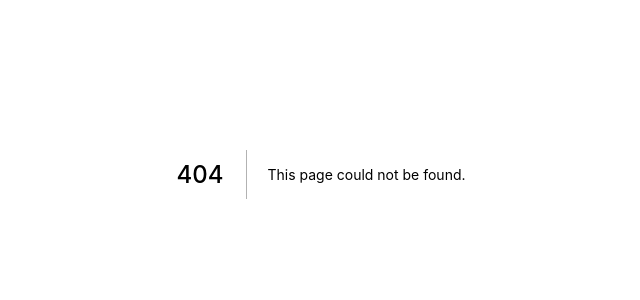
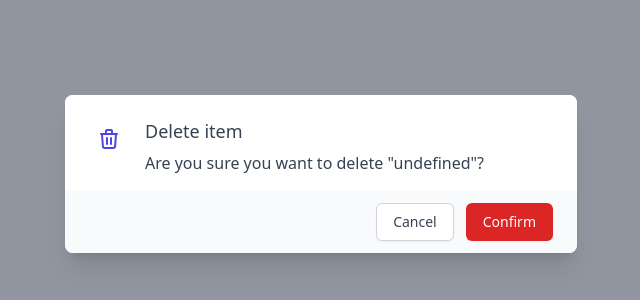
Before and after one commit to a19i23/find-my-stuff, a Next.js app: page /DeleteModal in a window 1280 px wide. Before the commit this address had no page. Shown: the part 226-526 px from the top of the page, without its empty margins (319-959 px from the left). Built offline with nearby package versions, Linux system fonts and the light colour scheme.

Commit message:
able to delete item (#7)

```diff
--- /dev/null
+++ b/pages/DeleteModal.jsx
@@ -0,0 +1,136 @@
+import React, { useEffect, useRef, useState } from 'react';
+import CustomizedSnackbar from '../components/CustomizedSnackbar';
+import RocketLoading from '../components/RocketLoading';
+import Router from 'next/router';
+
+const DeleteModal = ({ item, setOpen, setOpenRocket, setSnackbar }) => {
+  const ref = useRef();
+  const confirmDeleteMessage = `Are you sure you want to delete "${item?.name}"?`;
+
+  useEffect(() => {
+    function handleClick(event) {
+      if (ref.current && !ref.current.contains(event.target)) {
+        setOpen(false);
+      }
+    }
+    window.addEventListener('click', handleClick);
+    return () => window.removeEventListener('click', handleClick);
+  }, [setOpen]);
+
+  async function handleSubmit() {
+    setOpenRocket(true);
+    const response = await fetch(`/api/deleteItem/${item._id}`, {
+      method: 'DELETE',
+      headers: {
+        'Content-Type': 'application/json',
+      },
+    });
+    const data = await response.json();
+    let severity, message;
+    if (data) {
+      Router.push({ pathname: '/', query: { itemDeleted: item?.name } });
+      setOpen(false);
+    } else {
+      severity = 'error';
+      message = `item not updated`;
+      setSnackbar((prev) => {
+        return {
+          open: true,
+          severity,
+          message,
+        };
+      });
+    }
+    setOpenRocket(false);
+  }
+
+  return (
+    <div
+      className="relative z-10"
+      aria-labelledby="modal-title"
+      role="dialog"
+      aria-modal="true"
+    >
+      {/* Background backdrop, show/hide based on modal state.
+
+    Entering: "ease-out duration-300"
+      From: "opacity-0"
+      To: "opacity-100"
+    Leaving: "ease-in duration-200"
+      From: "opacity-100"
+      To: "opacity-0"
+   */}
+      <div className="fixed inset-0 bg-gray-500 bg-opacity-75 transition-opacity" />
+
+      <div className="fixed z-10 inset-0 overflow-y-auto">
+        <div className="flex items-end sm:items-center justify-center min-h-full p-4 text-center sm:p-0">
+          {/* Modal panel, show/hide based on modal state.
+
+        Entering: "ease-out duration-300"
+          From: "opacity-0 translate-y-4 sm:translate-y-0 sm:scale-95"
+          To: "opacity-100 translate-y-0 sm:scale-100"
+        Leaving: "ease-in duration-200"
+          From: "opacity-100 translate-y-0 sm:scale-100"
+          To: "opacity-0 translate-y-4 sm:translate-y-0 sm:scale-95" */}
+
+          <div
+            ref={ref}
+            className="relative bg-white dark:bg-gray-700 rounded-lg text-left overflow-hidden shadow-xl transform transition-all sm:my-8 sm:max-w-lg sm:w-full"
+          >
+            <div className="bg-white dark:bg-gray-700 px-4 pt-5 pb-4 sm:p-6 sm:pb-4">
+              <div className="sm:flex sm:items-start">
+                <div className="mx-auto flex-shrink-0 flex items-center justify-center h-12 w-12 rounded-full bg-white sm:mx-0 sm:h-10 sm:w-10">
+                  {/* Heroicon name: outline/exclamation */}
+                  <svg
+                    xmlns="http://www.w3.org/2000/svg"
+                    className="h-6 w-6"
+                    fill="none"
+                    viewBox="0 0 24 24"
+                    stroke="currentColor"
+                    strokeWidth={2}
+                    color="rgb(79, 70, 229)"
+                  >
+                    <path
+                      strokeLinecap="round"
+                      strokeLinejoin="round"
+                      d="M19 7l-.867 12.142A2 2 0 0116.138 21H7.862a2 2 0 01-1.995-1.858L5 7m5 4v6m4-6v6m1-10V4a1 1 0 00-1-1h-4a1 1 0 00-1 1v3M4 7h16"
+                    />
+                  </svg>
+                </div>
+                <div className="mt-3 text-center sm:mt-0 sm:ml-4 sm:text-left">
+                  <h3
+                    className="text-lg leading-6 font-medium text-gray-700 dark:text-gray-200"
+                    id="modal-title"
+                  >
+                    Delete item
+                  </h3>
+                  <div className="mt-2 text-gray-700 dark:text-gray-200">
+                    <p>{confirmDeleteMessage}</p>
+                  </div>
+                </div>
+              </div>
+            </div>
+            <div className="bg-gray-50 dark:bg-gray-700 px-4 py-3 sm:px-6 sm:flex sm:flex-row-reverse">
+              <button
+                type="button"
+                className="w-full inline-flex justify-center rounded-md border border-transparent shadow-sm px-4 py-2 bg-red-600 hover:bg-red-700 text-base font-medium text-white focus:outline-none focus:ring-2 focus:ring-offset-2 focus:ring-red-500 sm:ml-3 sm:w-auto sm:text-sm"
+                onClick={handleSubmit}
+              >
+                Confirm
+              </button>
+              <button
+                onClick={() => setOpen(false)}
+                type="button"
+                className="mt-3 w-full inline-flex justify-center rounded-md border border-gray-300 shadow-sm px-4 py-2 bg-white text-base font-medium text-gray-700 hover:bg-gray-50 focus:outline-none focus:ring-2 focus:ring-offset-2 focus:ring-indigo-500 sm:mt-0 sm:ml-3 sm:w-auto sm:text-sm"
+              >
+                Cancel
+              </button>
+            </div>
+          </div>
+        </div>
+      </div>
+    </div>
+  );
+};
+
+export default DeleteModal;
--- /dev/null
+++ b/pages/api/deleteItem/[itemId].js
@@ -0,0 +1,19 @@
+import { connectToDatabase } from '../../../util/mongodb';
+import { ObjectId } from 'mongodb';
+
+const deleteItem = async (req, res) => {
+  const { db } = await connectToDatabase();
+  const items = db.collection('items');
+  const { itemId } = req.query;
+
+  const filter = { _id: ObjectId(itemId) };
+
+  try {
+    item = await items.deleteOne(filter);
+    res.json(item);
+  } catch (err) {
+    res.send(err);
+  }
+};
+
+export default deleteItem;
--- a/pages/item/[itemId].js
+++ b/pages/item/[itemId].js
@@ -5,10 +5,12 @@ import Layout from '../../components/layout';
 import RocketLoading from '../../components/RocketLoading';
 import auth0 from '../../lib/auth0';
 import { connectToDatabase } from '../../util/mongodb';
+import DeleteModal from '../DeleteModal';
 import EditModal from './EditModal';
 
 const Item = ({ item, user }) => {
-  const [open, setOpen] = useState(false);
+  const [openEdit, setOpenEdit] = useState(false);
+  const [openDelete, setOpenDelete] = useState(false);
   const [openRocket, setOpenRocket] = useState(false);
   const [snackbar, setSnackbar] = useState({
     open: false,
@@ -19,7 +21,7 @@ const Item = ({ item, user }) => {
   return (
     <Layout user={user}>
       <div className="flex justify-center bg-white dark:bg-gray-900 ">
-        <div className="flex justify-center" style={{ height: '50vh' }}>
+        <div className="flex justify-center" style={{ height: '40vh' }}>
           <div className="flex flex-col md:flex-row md:max-w-xl rounded-lg bg-white dark:bg-gray-700 shadow-lg">
             {/* <img
               className=" w-full h-96 md:h-auto object-cover md:w-48 rounded-t-lg md:rounded-none md:rounded-l-lg"
@@ -27,7 +29,7 @@ const Item = ({ item, user }) => {
               alt=""
             /> */}
             <div className="flex flex-col justify-center">
-              <div className="p-6 grid grid-cols-6 gap-6">
+              <div className="p-6 grid grid-cols-6 gap-x-2 gap-y-6">
                 <div className="col-span-6 sm:col-span-6">
                   <label
                     htmlFor="itemName"
@@ -87,26 +89,43 @@ const Item = ({ item, user }) => {
                     {item.boxNumber}
                   </label>
                 </div>
-                <div className="col-span-2 col-start-6 mt-6">
+                <div className="col-span-1 col-start-5 mt-4">
                   <button
-                    onClick={() => setOpen(true)}
+                    onClick={() => setOpenEdit(true)}
                     type="button"
-                    className="inline-flex justify-center py-2 px-4 border border-transparent shadow-sm text-sm font-medium rounded-md text-white bg-indigo-600 hover:bg-indigo-700 focus:outline-none focus:ring-2 focus:ring-offset-2 focus:ring-indigo-500"
+                    className="inline-flex justify-center py-2 px-4 border border-transparent shadow-sm text-sm font-medium rounded-md text-white bg-indigo-600 hover:bg-indigo-700 focus:outline-none focus:ring-2 focus:ring-offset-2 focus:ring-indigo-500 w-full"
                   >
                     Edit
                   </button>
-                  {open && (
-                    <EditModal
-                      item={item}
-                      setOpen={setOpen}
-                      setOpenRocket={setOpenRocket}
-                      setSnackbar={setSnackbar}
-                    />
-                  )}
+                </div>
+                <div className="col-span-1 col-start-6 mt-4">
+                  <button
+                    onClick={() => setOpenDelete(true)}
+                    type="button"
+                    className="inline-flex justify-center py-2 px-4 border border-transparent shadow-sm text-sm font-medium rounded-md text-white bg-red-600 hover:bg-red-700 focus:outline-none focus:ring-2 focus:ring-offset-2 focus:ring-indigo-500"
+                  >
+                    Delete
+                  </button>
                 </div>
               </div>
             </div>
           </div>
+          {openEdit && (
+            <EditModal
+              item={item}
+              setOpen={setOpenEdit}
+              setOpenRocket={setOpenRocket}
+              setSnackbar={setSnackbar}
+            />
+          )}
+          {openDelete && (
+            <DeleteModal
+              item={item}
+              setOpen={setOpenDelete}
+              setOpenRocket={setOpenRocket}
+              setSnackbar={setSnackbar}
+            />
+          )}
         </div>
         <RocketLoading open={openRocket} />
         <CustomizedSnackbar snackbar={snackbar} setSnackbar={setSnackbar} />
--- a/pages/items.js
+++ b/pages/items.js
@@ -1,17 +1,24 @@
 import React, { useState, useEffect } from 'react';
+import { useRouter } from 'next/router';
 import { connectToDatabase } from '../util/mongodb';
 import moment from 'moment';
 import Paper from '@mui/material/Paper';
 import Layout from '../components/layout';
 import auth0 from '../lib/auth0';
 import Link from 'next/link';
+import CustomizedSnackbar from '../components/CustomizedSnackbar';
 
-export default function Items({ items, user }) {
+const Items = ({ items, user }) => {
+  const router = useRouter();
   const [search, setSearch] = useState('');
   const [tableItems, setTableItems] = useState();
+  const [snackbar, setSnackbar] = useState({
+    open: false,
+    severity: '',
+    message: '',
+  });
 
   useEffect(() => {
-    console.log(items);
     if (search) {
       const filteredItems = items?.filter((item) =>
         item.name.toLowerCase().includes(search.toLowerCase()),
@@ -21,6 +28,17 @@ export default function Items({ items, user }) {
       setTableItems(items);
     }
   }, [items, search]);
+
+  useEffect(() => {
+    const { itemDeleted } = router.query;
+    if (itemDeleted) {
+      setSnackbar({
+        open: true,
+        severity: 'success',
+        message: `${itemDeleted} was deleted`,
+      });
+    }
+  }, [router]);
 
   return (
     <Layout user={user}>
@@ -148,9 +166,12 @@ export default function Items({ items, user }) {
           </div>
         </div>
       </div>
+      <CustomizedSnackbar snackbar={snackbar} setSnackbar={setSnackbar} />
     </Layout>
   );
-}
+};
+
+export default Items;
 
 export async function getServerSideProps({ req, res }) {
   // Here you can check authentication status directly before rendering the page,
```
